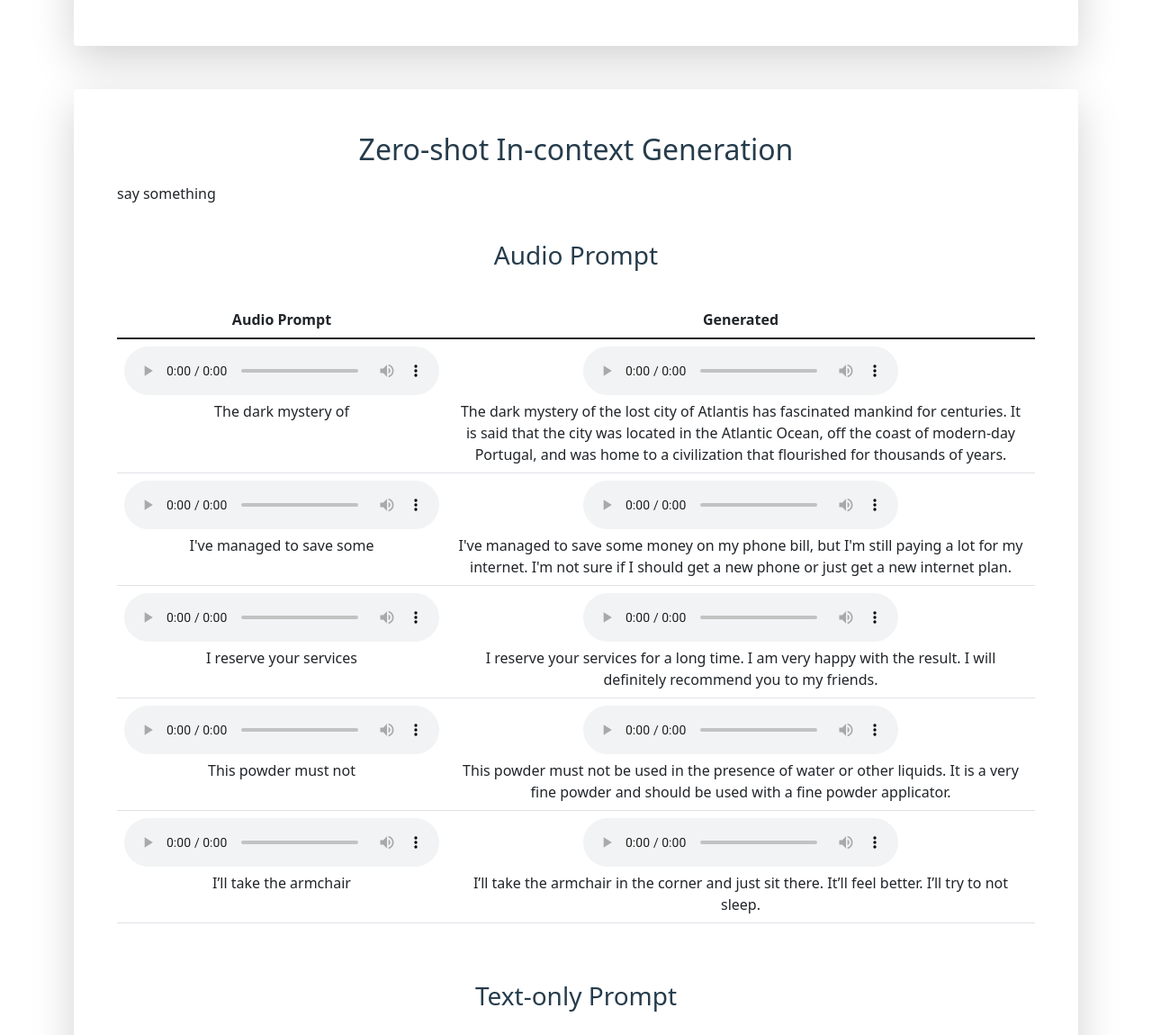
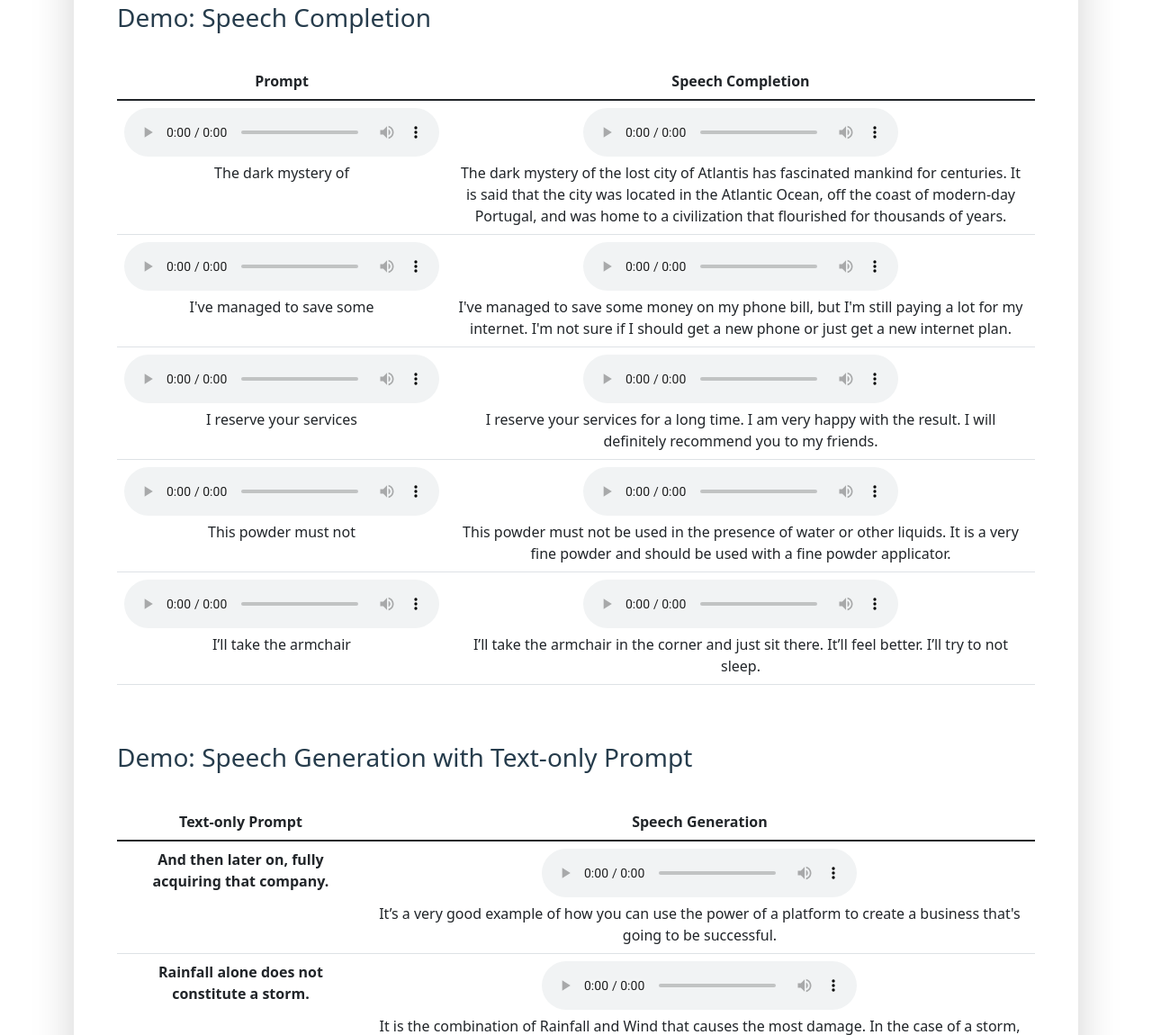
Before and after one commit to mtkresearch/TASTE-SpokenLM.github.io, a plain HTML site: page index.html in a window 1280 px wide. Shown: the part 3570-4720 px from the top of the page at 90% size. Drawn offline with nearby package versions, Linux system fonts and the light colour scheme.

Commit message:
Update index.html

```diff
--- a/index.html
+++ b/index.html
@@ -152,7 +152,7 @@
 </div>
 
 <div class="container pt-5 mt-5 shadow-lg p-5 mb-5 bg-white rounded">
-	<h2 id="stage2" style="text-align: center;">Overview of TASTE Spoken Language Modeling (Stage 2)</h2>
+	<h2 id="stage2" style="text-align: center;">Stage 2: TASTE Spoken Language Modeling </h2>
 	<body>
 	<p style="text-align: center;">
 		<img src="pics/overview-cosyvoice.png" height="400" width="1024">
@@ -161,20 +161,14 @@
 		<p style="text-align: center;" >
 			<b>Figure 2.</b> ...
 		</p>
-</div>
 
-<div class="container pt-5 mt-5 shadow-lg p-5 mb-5 bg-white rounded">
-	<h2 id="stage2-generation" style="text-align: center;">Zero-shot In-context Generation</h2>
-    <p>say something
-    </p>
-    <br/>
-    <h3 style="vertical-align : middle;text-align: center">Audio Prompt </h3>
+    <h3 style="vertical-align : middle;text-align: left">Demo: Speech Completion </h3>
     <div class="table-responsive pt-3">
         <table class="table table-hover pt-2">
             <thead>
             <tr>
-                <th style="vertical-align : middle;text-align: center">Audio Prompt </th>
-                <th style="vertical-align : middle;text-align: center">Generated</th>
+                <th style="vertical-align : middle;text-align: center">Prompt </th>
+                <th style="vertical-align : middle;text-align: center">Speech Completion </th>
             </tr>
             </thead>
             <tbody>
@@ -202,13 +196,13 @@
         </table>
     </div>
     <br/><br/>
-    <h3 style="vertical-align : middle;text-align: center">Text-only Prompt </h3>
+    <h3 style="vertical-align : middle;text-align: left">Demo: Speech Generation with Text-only Prompt </h3>
     <div class="table-responsive pt-3">
         <table class="table table-hover pt-2">
             <thead>
             <tr>
                 <th style="vertical-align : middle;text-align: center">Text-only Prompt </th>
-                <th style="vertical-align : middle;text-align: center">Generated</th>
+                <th style="vertical-align : middle;text-align: center">Speech Generation</th>
             </tr>
             </thead>
             <tbody>
```
